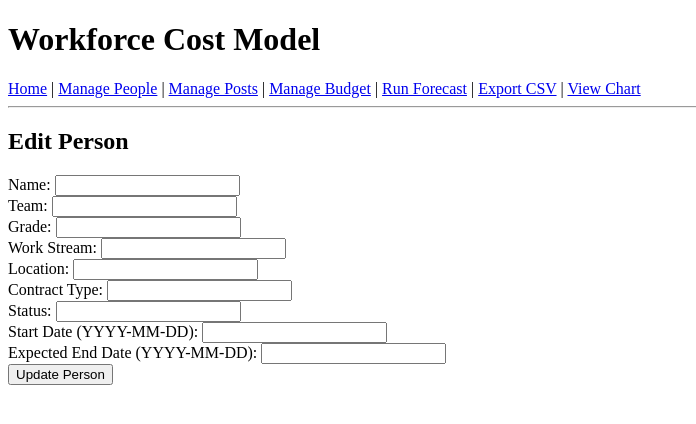
After one commit to banksad/workforce-plan, a Flask app: page /edit_person/1 in a window 1280 px wide. The commit adds this page. Shown: the top 424 px of the page, without its empty margins (0-696 px from the left). Run offline with Flask 3, Linux system fonts and the light colour scheme; data that the repository does not hold is empty.

Commit message:
Add edit and delete functionality for people

```diff
--- a/app.py
+++ b/app.py
@@ -39,6 +39,61 @@ def manage_people():
         people = c.fetchall()
         conn.close()
         return render_template("manage_people.html", people=people)
+
+
+@app.route("/edit_person/<int:person_id>", methods=["GET", "POST"])
+def edit_person(person_id):
+    conn = get_db_connection()
+    c = conn.cursor()
+    if request.method == "POST":
+        name = request.form["name"]
+        team = request.form["team"]
+        grade = request.form["grade"]
+        work_stream = request.form["work_stream"]
+        location = request.form["location"]
+        contract_type = request.form["contract_type"]
+        status = request.form["status"]
+        start_date = request.form["start_date"]
+        expected_end_date = request.form["expected_end_date"]
+
+        c.execute(
+            """
+            UPDATE people
+            SET name=?, team=?, grade=?, work_stream=?, location=?,
+                contract_type=?, status=?, start_date=?, expected_end_date=?
+            WHERE person_id=?
+            """,
+            (
+                name,
+                team,
+                grade,
+                work_stream,
+                location,
+                contract_type,
+                status,
+                start_date,
+                expected_end_date,
+                person_id,
+            ),
+        )
+        conn.commit()
+        conn.close()
+        return redirect(url_for("manage_people"))
+    else:
+        c.execute("SELECT * FROM people WHERE person_id=?", (person_id,))
+        person = c.fetchone()
+        conn.close()
+        return render_template("edit_person.html", person=person)
+
+
+@app.route("/delete_person/<int:person_id>", methods=["POST"])
+def delete_person(person_id):
+    conn = get_db_connection()
+    c = conn.cursor()
+    c.execute("DELETE FROM people WHERE person_id=?", (person_id,))
+    conn.commit()
+    conn.close()
+    return redirect(url_for("manage_people"))
 
 @app.route("/manage_posts", methods=["GET", "POST"])
 def manage_posts():
--- /dev/null
+++ b/templates/edit_person.html
@@ -0,0 +1,16 @@
+{% extends "base.html" %}
+{% block content %}
+  <h2>Edit Person</h2>
+  <form method="post">
+    <label>Name: <input type="text" name="name" value="{{ person['name'] }}" required></label><br>
+    <label>Team: <input type="text" name="team" value="{{ person['team'] }}"></label><br>
+    <label>Grade: <input type="text" name="grade" value="{{ person['grade'] }}" required></label><br>
+    <label>Work Stream: <input type="text" name="work_stream" value="{{ person['work_stream'] }}"></label><br>
+    <label>Location: <input type="text" name="location" value="{{ person['location'] }}" required></label><br>
+    <label>Contract Type: <input type="text" name="contract_type" value="{{ person['contract_type'] }}"></label><br>
+    <label>Status: <input type="text" name="status" value="{{ person['status'] }}"></label><br>
+    <label>Start Date (YYYY-MM-DD): <input type="text" name="start_date" value="{{ person['start_date'] }}"></label><br>
+    <label>Expected End Date (YYYY-MM-DD): <input type="text" name="expected_end_date" value="{{ person['expected_end_date'] }}"></label><br>
+    <input type="submit" value="Update Person">
+  </form>
+{% endblock %}
```
Also changed, not shown: templates/manage_people.html (+7 -0 lines).
